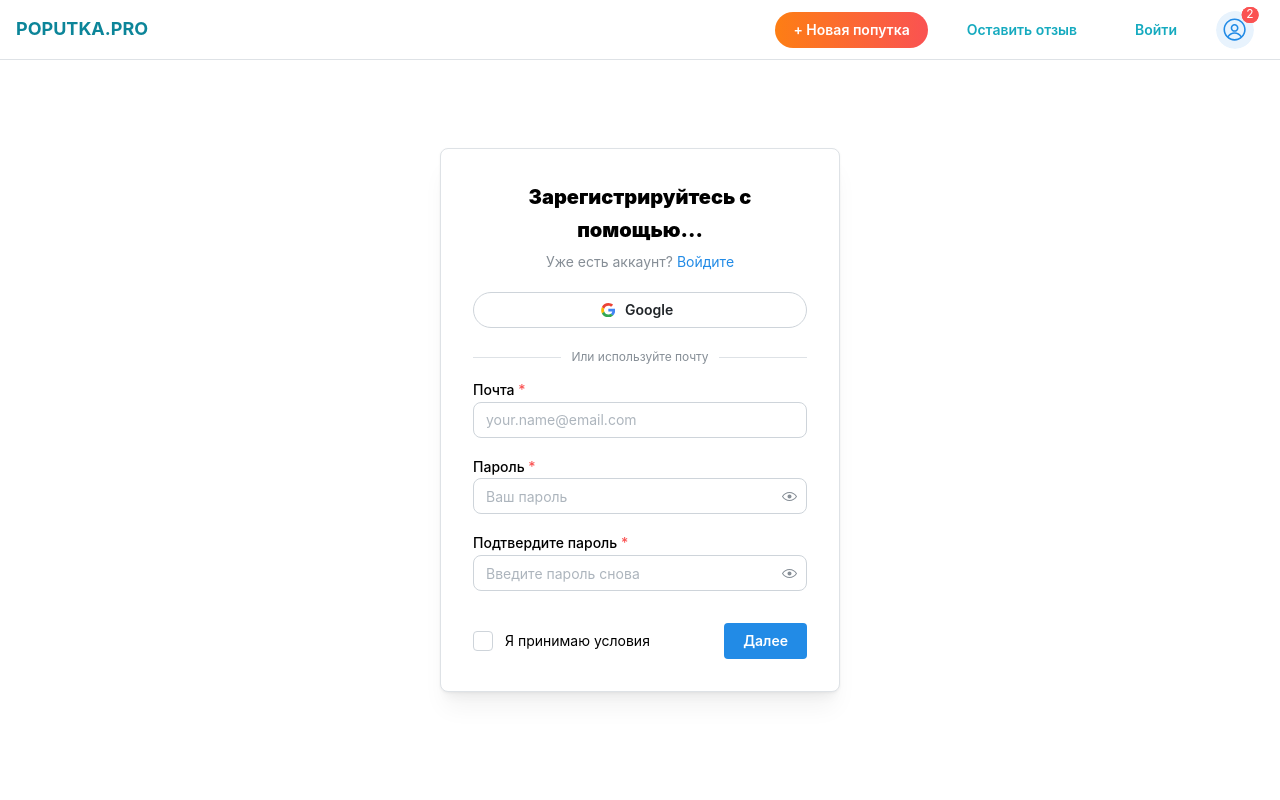
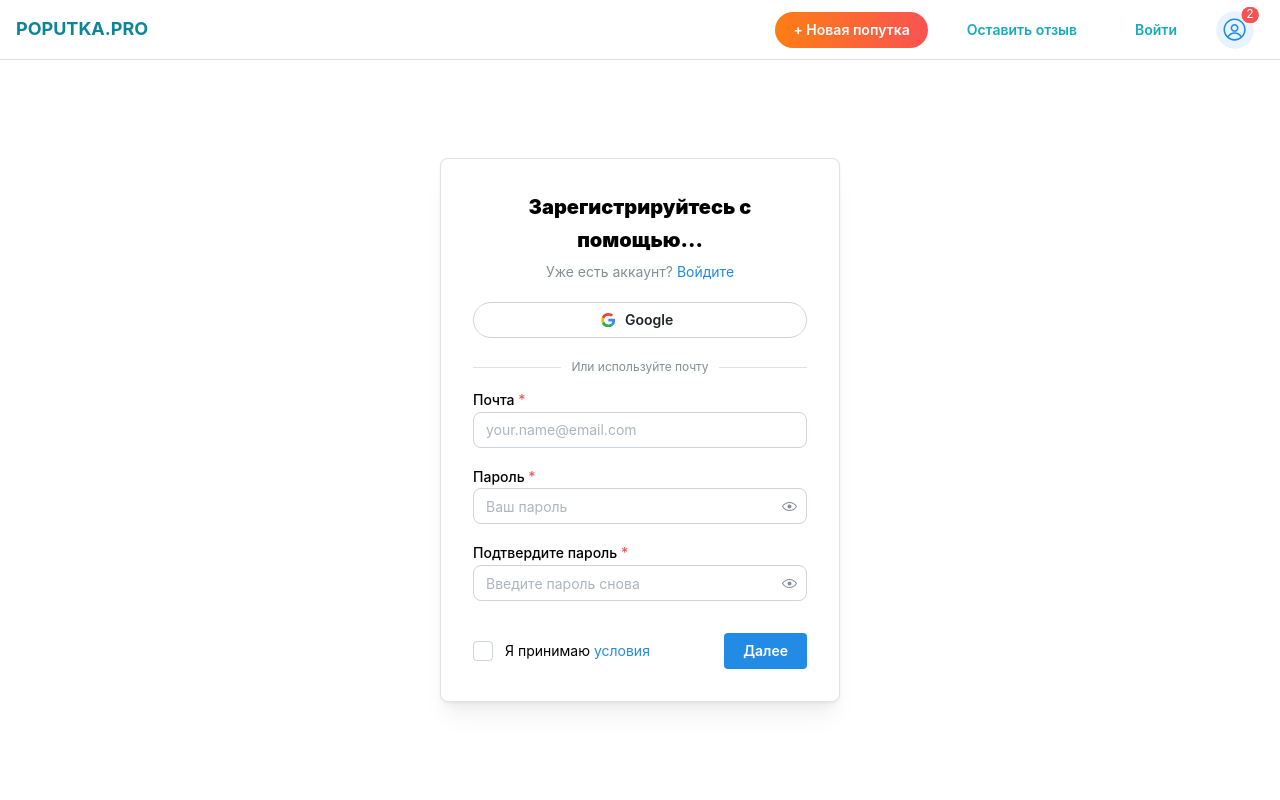
Before and after one commit to bakai-taalaibek/carpool, a Next.js app in the folder client/: page /auth in a window 1280 px wide. Both pictures are taken after a click on the button "Зарегистрируйтесь". Shown: the top 800 px of the page. Built offline with nearby package versions, Linux system fonts and the light colour scheme.

Commit message:
Add a button for terms and conditions

```diff
--- a/client/app/auth/page.tsx
+++ b/client/app/auth/page.tsx
@@ -1,5 +1,5 @@
 "use client";
-import { useToggle, upperFirst } from "@mantine/hooks";
+import { useToggle, useDisclosure } from "@mantine/hooks";
 import { useForm } from "@mantine/form";
 import {
   TextInput,
@@ -14,12 +14,15 @@ import {
   Anchor,
   Stack,
   Center,
-  Title,
+  Modal,
 } from "@mantine/core";
 import GoogleIcon from "../../public/icons/GoogleIcon";
 import Link from "next/link";
 
 export default function AuthenticationForm(props: PaperProps) {
+  const [isModalOpened, { open: openModal, close: closeModal }] =
+    useDisclosure(false);
+
   const [type, toggle] = useToggle(["login", "register"]);
   const form = useForm({
     initialValues: {
@@ -41,16 +44,7 @@ export default function AuthenticationForm(props: PaperProps) {
   });
 
   return (
-    <Center
-      style={{
-        position: "absolute",
-        width: "100%",
-        height: "100%",
-        top: 0,
-        left: 0,
-        paddingTop: 40,
-      }}
-    >
+    <Center>
       <Paper radius="md" p="xl" withBorder w={400} shadow="md" {...props}>
         <Text ta="center" fw={900} mb={5} size="xl">
           {type === "register"
@@ -127,7 +121,14 @@ export default function AuthenticationForm(props: PaperProps) {
           <Group justify="space-between" mt="xl">
             {type === "register" ? (
               <Checkbox
-                label="Я принимаю условия"
+                label={
+                  <>
+                    Я принимаю{" "}
+                    <Anchor inherit component="button" onClick={openModal}>
+                      условия
+                    </Anchor>
+                  </>
+                }
                 checked={form.values.terms}
                 onChange={(event) =>
                   form.setFieldValue("terms", event.currentTarget.checked)
@@ -152,6 +153,9 @@ export default function AuthenticationForm(props: PaperProps) {
           </Group>
         </form>
       </Paper>
+      <Modal opened={isModalOpened} onClose={closeModal}>
+        zxcvx
+      </Modal>
     </Center>
   );
 }
--- a/client/app/basicMantineLayout.tsx
+++ b/client/app/basicMantineLayout.tsx
@@ -242,7 +242,9 @@ export default function BasicMantineLayout({ children }: { children: any }) {
         <Button>Support</Button>
       </AppShell.Navbar>
 
-      <AppShell.Main>{children}</AppShell.Main>
+      <AppShell.Main style={{ display: "flex", justifyContent: "center" }}>
+        {children}
+      </AppShell.Main>
       <Footer ref={targetRef} />
     </AppShell>
   );
```
